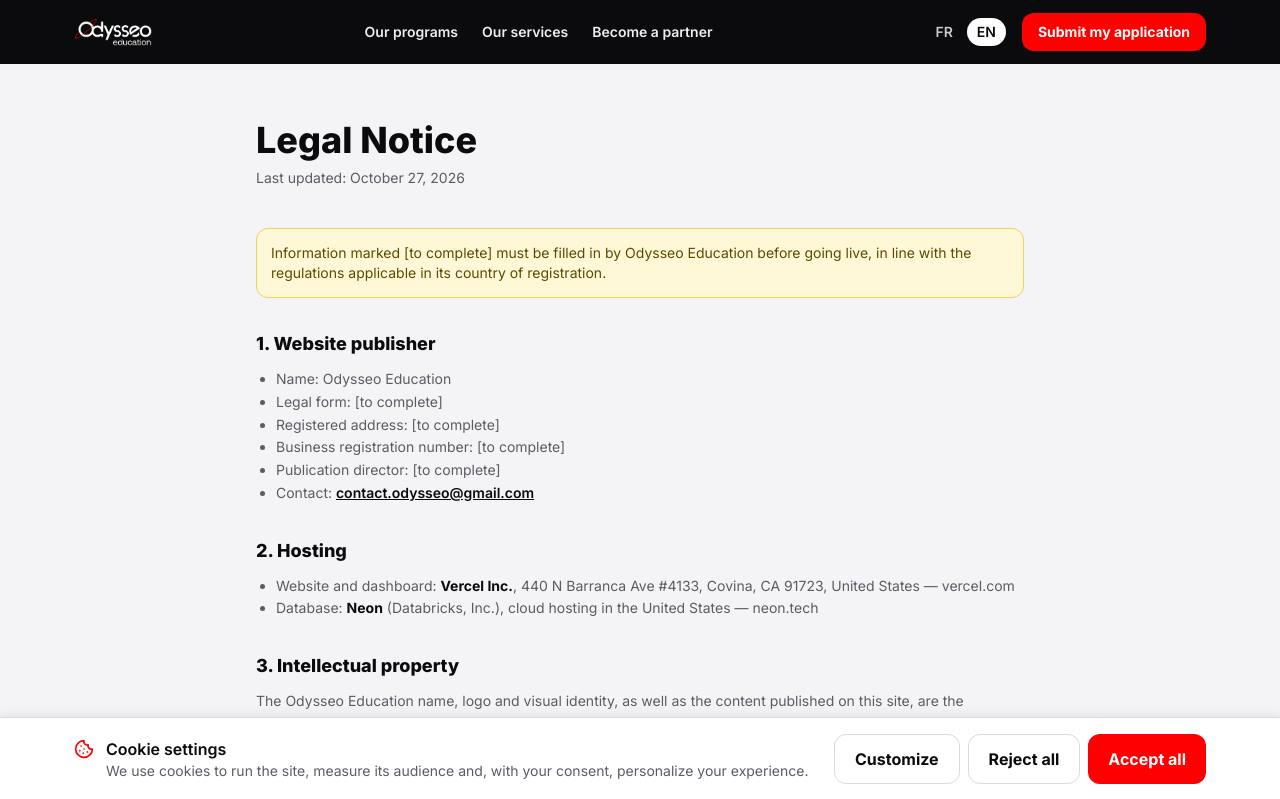
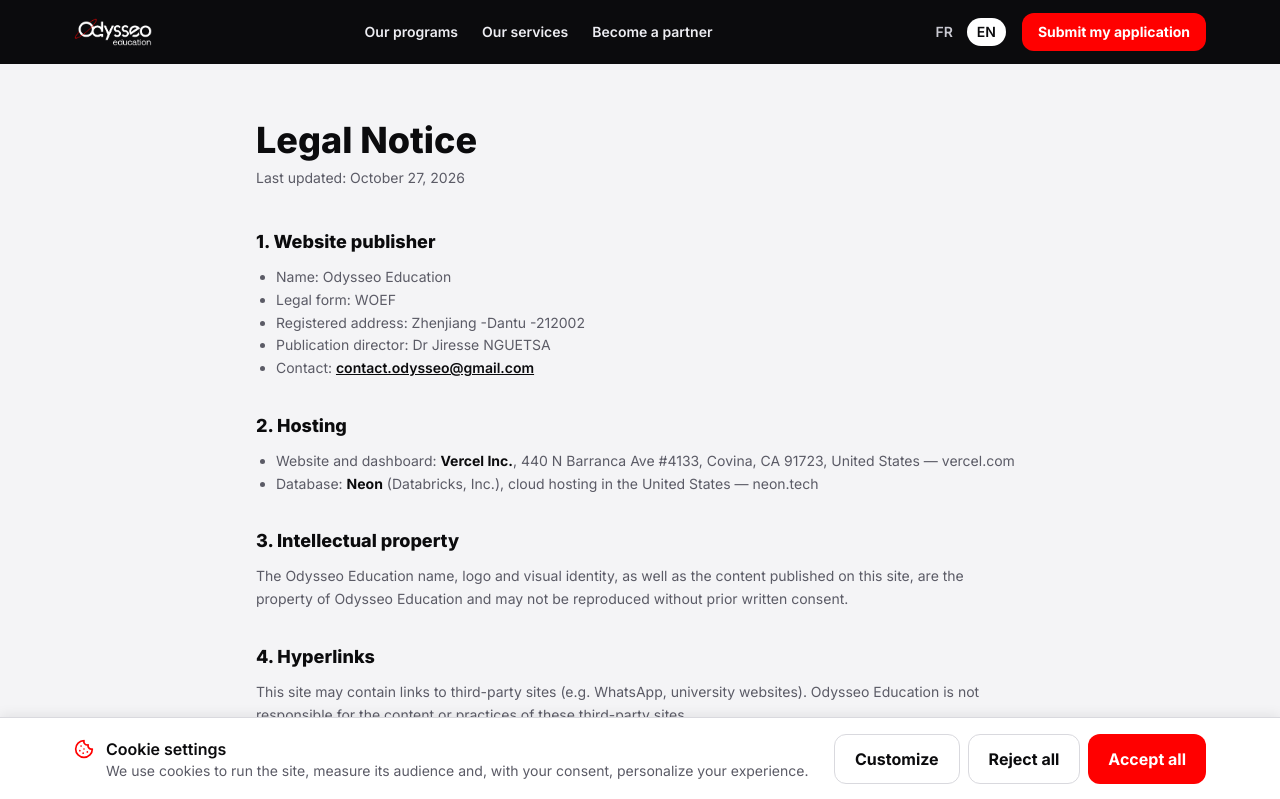
Before and after one commit to NJGLOBAL-SASS/odysseo-education, a Next.js app: page /en/mentions-legales in a window 1280 px wide. Shown: the top 799 px of the page. Built offline with nearby package versions, Linux system fonts and the light colour scheme.

Commit message:
Update mention legale

```diff
--- a/src/app/[locale]/(marketing)/mentions-legales/page.tsx
+++ b/src/app/[locale]/(marketing)/mentions-legales/page.tsx
@@ -7,10 +7,10 @@ import {
 } from "@/components/legal/legal-page-shell";
 
 const LAST_UPDATED = { fr: "27 octobre 2026", en: "October 27, 2026" };
-const PLACEHOLDER_NOTICE_FR =
-  "Les informations marquées [à compléter] doivent être renseignées par Odysseo Education avant la mise en ligne, conformément à la réglementation applicable dans son pays d'immatriculation.";
-const PLACEHOLDER_NOTICE_EN =
-  "Information marked [to complete] must be filled in by Odysseo Education before going live, in line with the regulations applicable in its country of registration.";
+// const PLACEHOLDER_NOTICE_FR =
+//   "Les informations marquées [à compléter] doivent être renseignées par Odysseo Education avant la mise en ligne, conformément à la réglementation applicable dans son pays d'immatriculation.";
+// const PLACEHOLDER_NOTICE_EN =
+//   "Information marked [to complete] must be filled in by Odysseo Education before going live, in line with the regulations applicable in its country of registration.";
 
 export default function LegalNoticePage({
   params,
@@ -26,17 +26,17 @@ export default function LegalNoticePage({
         title="Legal Notice"
         updatedAt={`Last updated: ${LAST_UPDATED.en}`}
       >
-        <div className="mb-8 rounded-brand border-[1.5px] border-[#E8D26B] bg-[#FFF8D6] p-3.5 text-sm text-[#5B4A00]">
+        {/* <div className="mb-8 rounded-brand border-[1.5px] border-[#E8D26B] bg-[#FFF8D6] p-3.5 text-sm text-[#5B4A00]">
           {PLACEHOLDER_NOTICE_EN}
-        </div>
+        </div> */}
 
         <LegalSection title="1. Website publisher">
           <ul>
             <li>Name: Odysseo Education</li>
-            <li>Legal form: [to complete]</li>
-            <li>Registered address: [to complete]</li>
-            <li>Business registration number: [to complete]</li>
-            <li>Publication director: [to complete]</li>
+            <li>Legal form: WOEF </li>
+            <li>Registered address: Zhenjiang -Dantu -212002</li>
+            {/* <li>Business registration number: [to complete]</li> */}
+            <li>Publication director: Dr Jiresse NGUETSA </li>
             <li>
               Contact:{" "}
               <a href="mailto:contact.odysseo@gmail.com">
```
Also changed, not shown: 1 other file (tests, documents, lock files or other folders).
